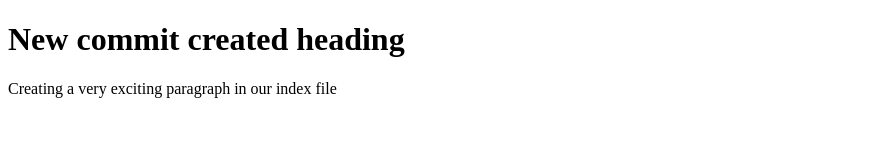
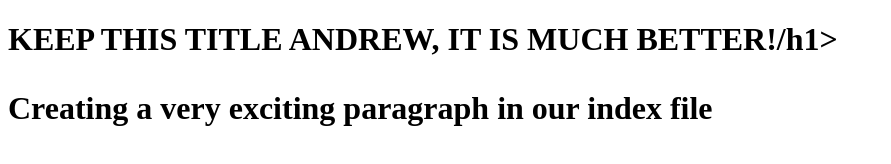
Before and after one commit to andrewhaw/iat339-demo-fall2015, a plain HTML site: page index.html in a window 1280 px wide. Shown: the whole page, without its empty margins (0-891 px from the left). Drawn offline with Linux system fonts and the light colour scheme.

Commit message:
Changing the title

```diff
--- a/index.html
+++ b/index.html
@@ -5,7 +5,7 @@
 		<meta charset="utf-8">
 	</head>
 	<body>
-	<h1>New commit created heading</h1>
+	<h1>KEEP THIS TITLE ANDREW, IT IS MUCH BETTER!/h1>
 
 		<p>Creating a very exciting paragraph in our index file</p>
 	</body>
```
